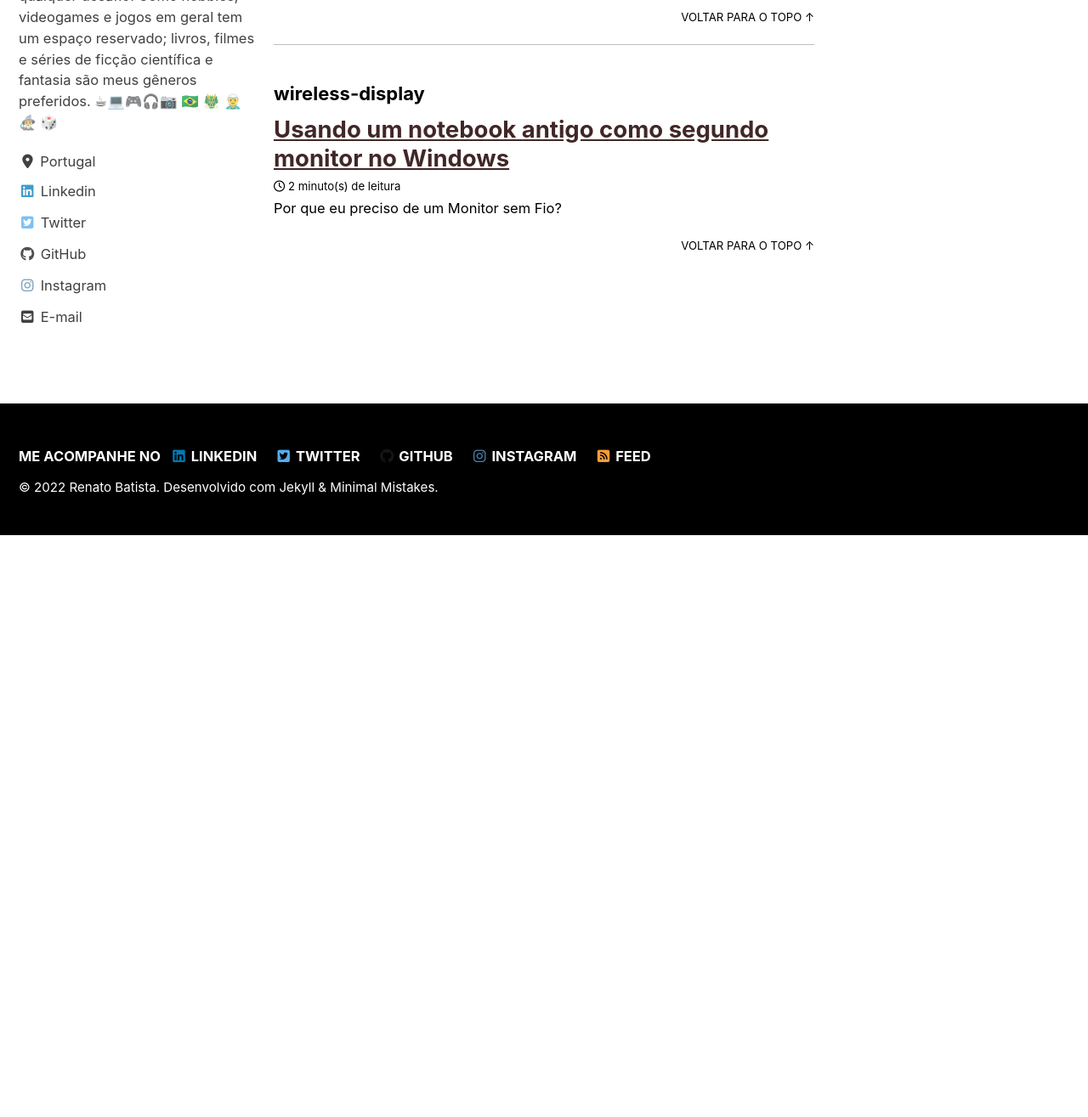
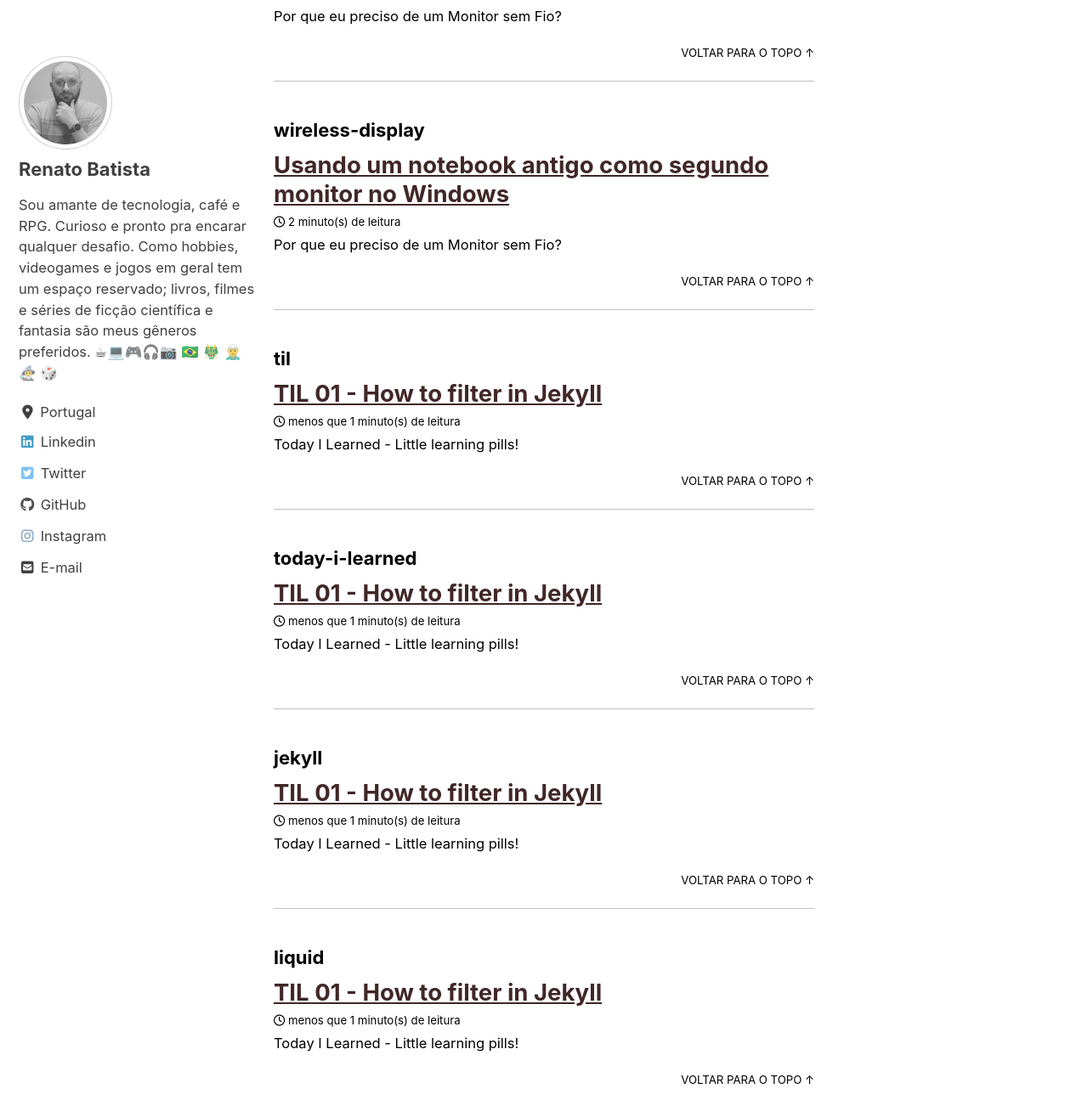
Before and after one commit to zenatuz/site, a Jekyll site: the page built from _pages/tags.md, in a window 1280 px wide and 1400 px high, scrolled down 7840 px. Shown: the top 1315 px of the window at 85% size. Built offline with Jekyll 4.4.1, drawn with Linux system fonts in a browser that asks for light colours; cached includes are drawn as plain includes; nearby versions of some CDN libraries; before the commit the page ends 8470 px from its top, so only the background shows below that; some of the changed text lies outside the part shown.

Commit message:
Include today-i-learned secction and post

```diff
--- a/_data/navigation.yml
+++ b/_data/navigation.yml
@@ -6,5 +6,7 @@
     url: /artigos
   - title: "Tags"
     url: /tags
+  - title: "TIL"
+    url: /til
   - title: "Sobre"
     url: /sobre
--- /dev/null
+++ b/_pages/til.md
@@ -0,0 +1,33 @@
+---
+title: Today I Learned (TIL)
+layout: single
+permalink: /til/
+# collection: til
+# entries_layout: grid
+classes: wide
+author_profile: true
+excerpt: "Little learning pills over here!"
+header:
+    overlay_image: /assets/images/splash/aaron-burden-6jYoil2GhVk-unsplash.jpg
+    # overlay_filter: 0.5
+    caption: "Photo by Aaron Burden [**Unsplash**](https://unsplash.com/photos/6jYoil2GhVk)"
+    image_description: Photo by Aaron Burden on Unsplash
+---
+# Little learning pills!
+
+> Every post with a single pill of learning!
+
+I don’t write too much on this site, so I decided to create this series to put something that I learned and I think it’s interesting to share.
+
+I called it: Today I Learned (TIL).
+
+You can see the post here:
+<ul class="posts">
+{% for post in site.posts %}
+    {%  if post.tags contains 'today-i-learned' %}
+        <li>
+          <a class="post-link" href="{{ post.url | relative_url }}">{{ post.title }}</a>
+        </li>
+      {% endif %}
+{% endfor %}
+</ul>
--- /dev/null
+++ b/_posts/2022-19-19-til-01.md
@@ -0,0 +1,37 @@
+---
+title: TIL 01 - How to filter in Jekyll
+layout: single
+permalink: /til/01
+date: '2022-09-19'
+tags:
+  - til
+  - today-i-learned
+  - jekyll
+  - liquid
+classes: wide
+author_profile: true
+
+excerpt: "Today I Learned - Little learning pills!"
+
+header:
+    overlay_image: /assets/images/splash/aaron-burden-6jYoil2GhVk-unsplash.jpg
+    teaser: /assets/images/splash/aaron-burden-6jYoil2GhVk-unsplash.jpg
+    # overlay_filter: 0.5
+    caption: "Photo by Aaron Burden [**Unsplash**](https://unsplash.com/photos/6jYoil2GhVk)"
+    image_description: Photo by Aaron Burden on Unsplash
+---
+# Today I Learned #01
+
+Starting this series, I'll share a simple way to filter posts in `Jekyll`, which is the tool that I use to build this site.
+
+## **Today I learned** - How to filter in Jekyll
+Jekyll uses `liquid` as a template language, so we can easily add some logic to our pages. This is an interesting way to share something on a specific subject, like this **Today I Learned** series.
+
+The below example filter post by this tag `today-i-learned` and lists all the posts.
+
+<script src="https://gist.github.com/zenatuz/fe677d010a3973d0103664bcaa0c26e0.js"></script>
+
+### References
+- [https://nobal.in/technology/how-to-filter-post-by-tags-in-jekyll/](https://nobal.in/technology/how-to-filter-post-by-tags-in-jekyll/)
+- [https://jekyllrb.com/docs/plugins/tags/](https://jekyllrb.com/docs/plugins/tags/)
+- [https://shopify.github.io/liquid/](https://shopify.github.io/liquid/)
```
Also changed, not shown: assets/images/splash/aaron-burden-6jYoil2GhVk-unsplash.jpg (added).
